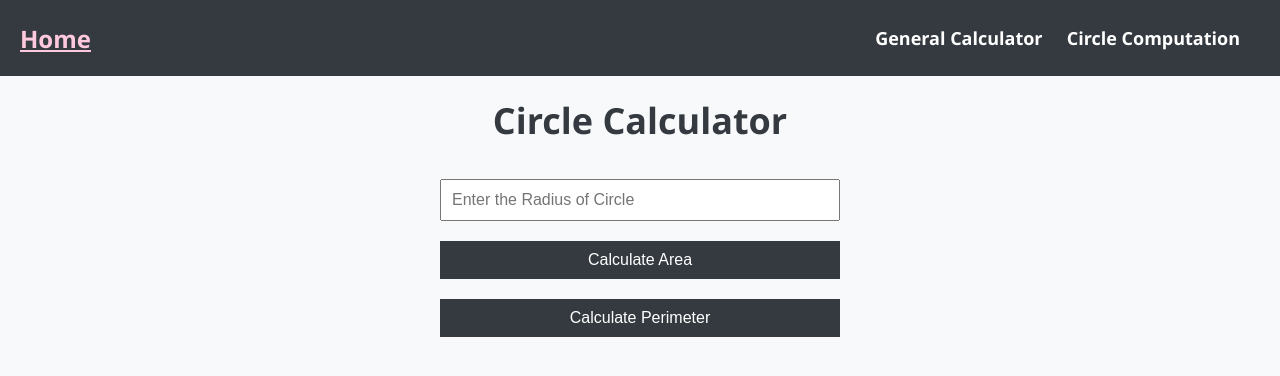
After one commit to lenafm/calculator_app, a Flask app: page /calculateCircle in a window 1280 px wide. The commit adds this page. Shown: the top 376 px of the page. Run offline with Flask 3, Linux system fonts and the light colour scheme.

Commit message:
Implemented Circle class, with functions, html codes

```diff
--- /dev/null
+++ b/circle.py
@@ -0,0 +1,6 @@
+import math
+def calculate_area(radius):
+    return math.pi * radius ** 2
+
+def calculate_circumference(radius):
+    return 2 * math.pi * radius
--- a/flask_app.py
+++ b/flask_app.py
@@ -1,5 +1,5 @@
 from flask import Flask, render_template, request
-
+from circle import calculate_area, calculate_circumference
 from helper import perform_calculation, convert_to_float
 
 app = Flask(__name__)  # create the instance of the flask class
@@ -9,7 +9,6 @@ app = Flask(__name__)  # create the instance of the flask class
 @app.route('/home')
 def home():
     return render_template('home.html')
-
 
 @app.route('/calculate', methods=['GET', 'POST'])  # associating the GET and POST method with this route
 def calculate():
@@ -39,5 +38,32 @@ def calculate():
 
     return render_template('calculator.html')
 
+
+@app.route('/calculateCircle', methods=['GET', 'POST'])  # associating the GET and POST method with this route
+def calculateCircle():
+    resultArea = None
+    resultPerimeter = None
+
+    if request.method == 'POST':
+        radius_str = request.form['value1']
+
+        try:
+            radius = float(radius_str)
+        except ValueError:
+            return render_template('Circle.html', resultArea="Invalid input for radius",
+                                   resultPerimeter=resultPerimeter)
+
+        operation = request.form.get('operation')
+
+        if operation == 'area':
+            resultArea = calculate_area(radius=radius)
+        elif operation == 'perimeter':
+            resultPerimeter = calculate_circumference(radius)
+        else:
+            return render_template('Circle.html', resultArea="Invalid operation", resultPerimeter=resultPerimeter)
+
+    return render_template('Circle.html', resultArea=resultArea, resultPerimeter=resultPerimeter)
+
+
 if __name__ == '__main__':
     app.run(debug=True)
--- /dev/null
+++ b/templates/Circle.html
@@ -0,0 +1,19 @@
+{% extends 'layout.html' %}
+{% block content %}
+    <h1>Circle Calculator</h1>
+    <form method="post">
+        <input type="text" name="value1" placeholder="Enter the Radius of Circle" required="required" />
+        <button type="submit" name="operation" value="area">Calculate Area</button>
+        <button type="submit" name="operation" value="perimeter">Calculate Perimeter</button>
+    </form>
+
+   <br>
+
+   {% if resultArea %}
+    <p>Area: {{ resultArea }}</p>
+   {% endif %}
+   {% if resultPerimeter %}
+    <p>Perimeter: {{ resultPerimeter }}</p>
+   {% endif %}
+
+{% endblock %}
--- a/templates/layout.html
+++ b/templates/layout.html
@@ -12,6 +12,8 @@
         <strong><nav>
           <ul class="menu">
             <li><a href="{{ url_for('calculate') }}">General Calculator</a></li>
+            <li><a href="{{ url_for('calculateCircle') }}">Circle Computation</a></li>
+
           </ul>
         </nav></strong>
       </div>
```
